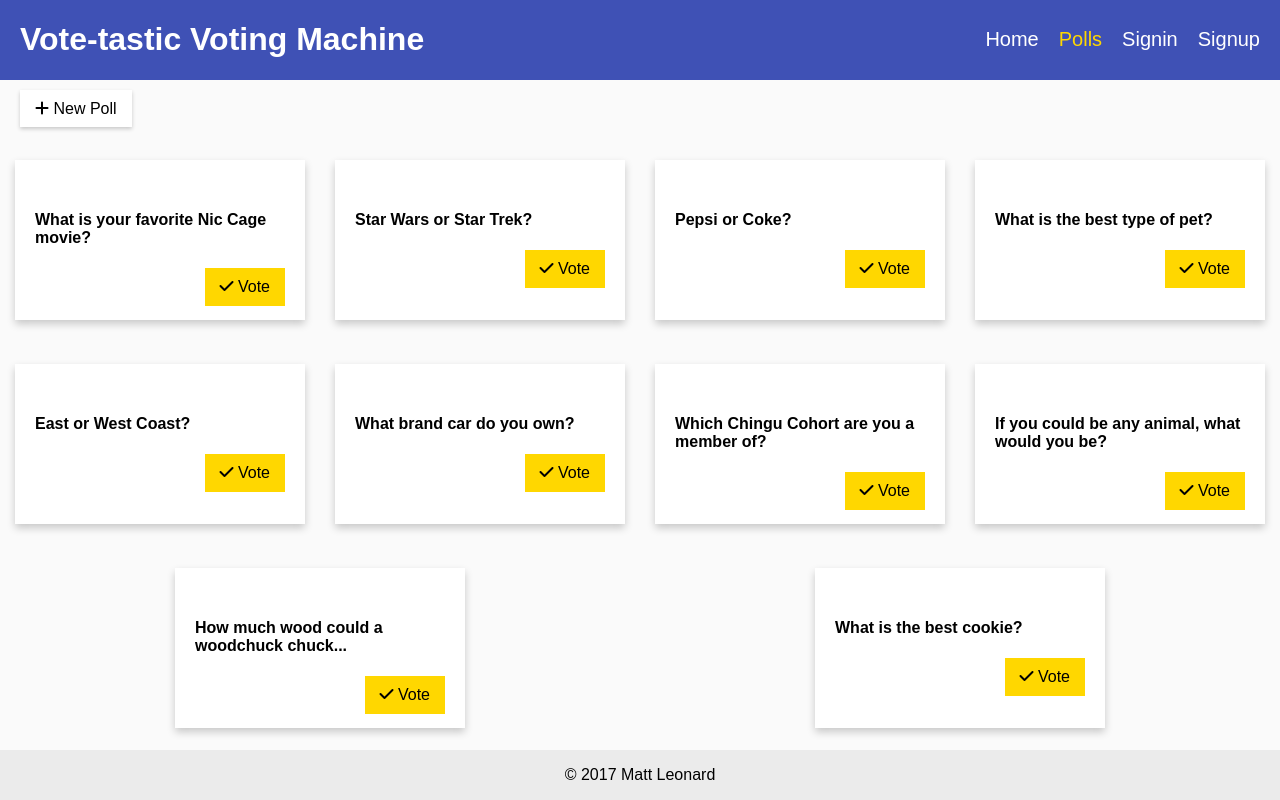
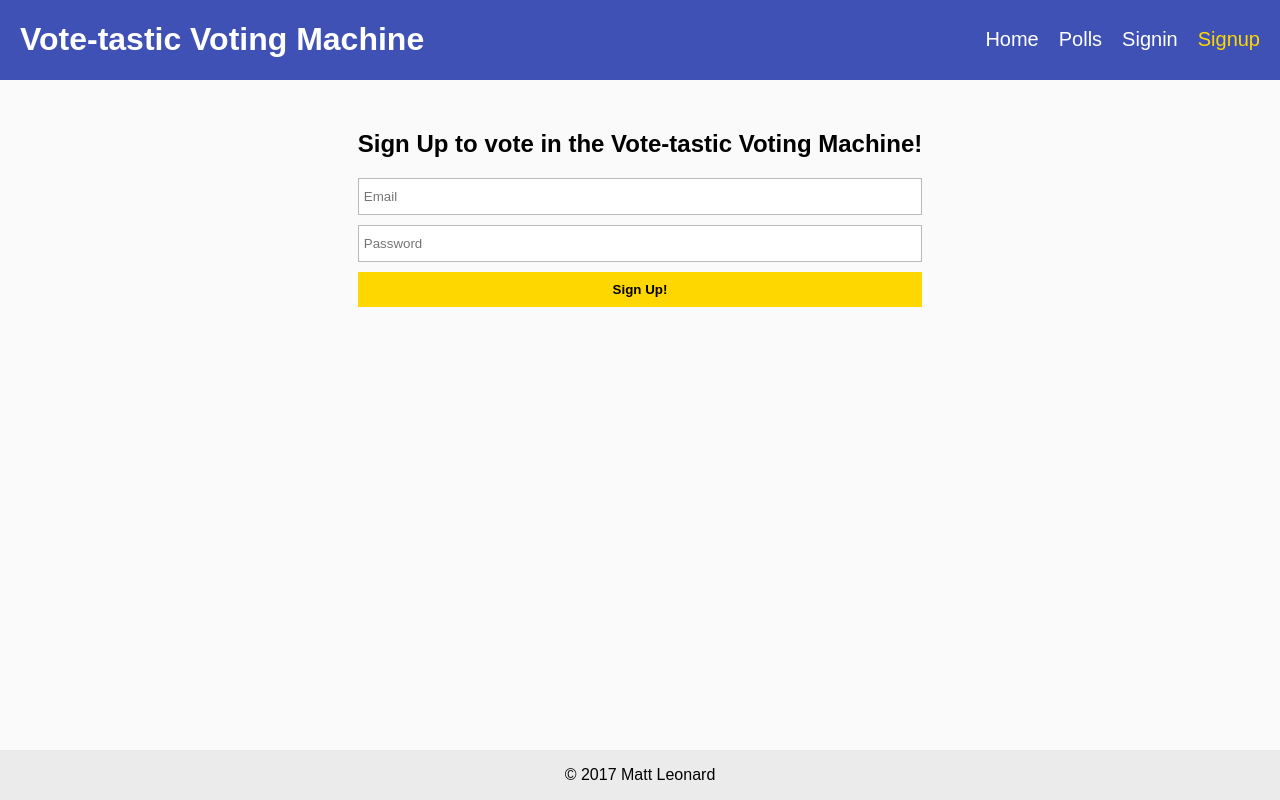
Before and after one commit to matty22/VotingApp, a website: page public/signup.html in a window 1280 px wide. Drawn offline with Linux system fonts and the light colour scheme.

Commit message:
finished all views and basic routing

```diff
--- a/views/polls.html
+++ b/public/signup.html
@@ -12,8 +12,8 @@
 
     <title>The Vote-tastic Voting Machine</title>
 
-    <!-- Styles for polls page -->
-    <link rel="stylesheet" href="../stylesheets/pollsStyle.css">
+    <!-- Styles for Sign up page -->
+    <link rel="stylesheet" href="../stylesheets/signupStyle.css">
   </head>
 
   <body>
@@ -24,19 +24,22 @@
         <ul>
           <li><a href="/">Home</a></li>
           <li><a href="/polls">Polls</a></li>
-          <li><a href="/signin">Signin</a></li>
-          <li><a href="/signup">Signup</a></li>
+          <li><a href="/users/login">Signin</a></li>
+          <li><a href="/users/signup">Signup</a></li>
         </ul>
       </nav>
     </header>
-    <section id="newPollButton">
-      <a href="polls/add"><i class="fa fa-plus"></i> New Poll</a>
-    </section>
-    <!-- EXISTING POLLS -->
-    <main id="mainBody"></main>
+    <!-- INSTRUCTION BLOCKS -->
+    <main>
+      <form id="signupForm">
+        <h2>Sign Up to vote in the Vote-tastic Voting Machine!</h2>
+        <input type="text" id="email" placeholder="Email">
+        <input type="password" id="password" placeholder="Password">
+        <button type="submit">Sign Up!</button>
+      </form>
+    </main>
     <footer>
       <p>&copy; 2017 Matt Leonard</p>
     </footer>
-    <script type="text/javascript" src="/javascripts/polls.js"></script>
   </body>
 </html>
--- a/public/stylesheets/homeStyle.css
+++ b/public/stylesheets/homeStyle.css
@@ -48,7 +48,7 @@ main {
 }
 
 .card {
-  max-width: 400px;
+  max-width: 25%;
   background-color: #3f51b5;
   color: #ffffff;
   padding: 50px 50px;
--- a/public/stylesheets/signinStyle.css
+++ b/public/stylesheets/loginStyle.css
@@ -44,7 +44,31 @@ main {
   flex: 1;
   display: flex;
   justify-content: space-around;
-  align-items: center;
+  /*align-items: center;*/
+}
+
+#loginForm {
+  display: flex;
+  flex-direction: column;
+  margin-top: 30px;
+}
+
+input {
+  padding: 10px 5px;
+  border: 1px solid #bababa;
+  margin-bottom: 10px;
+}
+
+button {
+  border: 0;
+  padding: 10px 5px;
+  background-color: gold;
+  font-weight: bold;
+  transition: 0.3s;
+}
+
+button:hover {
+  box-shadow: 0 2px 4px 0 rgba(0,0,0,0.2);
 }
 
 footer {
--- a/public/stylesheets/pollsStyle.css
+++ b/public/stylesheets/pollsStyle.css
@@ -72,6 +72,7 @@ main div {
   width: 250px;
   height: 100px;
   padding: 30px 20px;
+  margin-bottom: 20px;
   box-shadow: 0 4px 8px 0 rgba(0,0,0,0.2);
 
 }
--- a/public/stylesheets/signupStyle.css
+++ b/public/stylesheets/signupStyle.css
@@ -44,7 +44,30 @@ main {
   flex: 1;
   display: flex;
   justify-content: space-around;
-  align-items: center;
+}
+
+#signupForm {
+  display: flex;
+  flex-direction: column;
+  margin-top: 30px;
+}
+
+input {
+  padding: 10px 5px;
+  border: 1px solid #bababa;
+  margin-bottom: 10px;
+}
+
+button {
+  border: 0;
+  padding: 10px 5px;
+  background-color: gold;
+  font-weight: bold;
+  transition: 0.3s;
+}
+
+button:hover {
+  box-shadow: 0 2px 4px 0 rgba(0,0,0,0.2);
 }
 
 footer {
--- a/routes/polls.js
+++ b/routes/polls.js
@@ -3,14 +3,12 @@ var router = express.Router();
 
 /* GET users listing. */
 router.get('/', function(req, res, next) {
-  res.render('polls');
+  res.render('../public/polls');
 });
 
 router.get('/:id', function(req, res, next) {
   // res.set('Content-Type', 'application/javascript');
-  var id = req.params.id;
-  console.log(id);
-  res.render('poll', { id: id });
+  res.end('Will send details of poll number ' + req.params.id + ' to you');
 });
 
 module.exports = router;
```
Also changed, not shown: app.js (+3 -6 lines), public/index.html (renamed from views/index.html, +2 -2 lines), public/login.html (renamed from views/signin.html, +9 -4 lines), public/poll.html (renamed from views/poll.html, +2 -2 lines), public/polls.html (renamed from views/signup.html, +10 -8 lines), routes/signin.js (deleted, +0 -9 lines), routes/signup.js (deleted, +0 -9 lines), routes/users.js (added, +14 -0 lines), public/favicon.ico (added).
